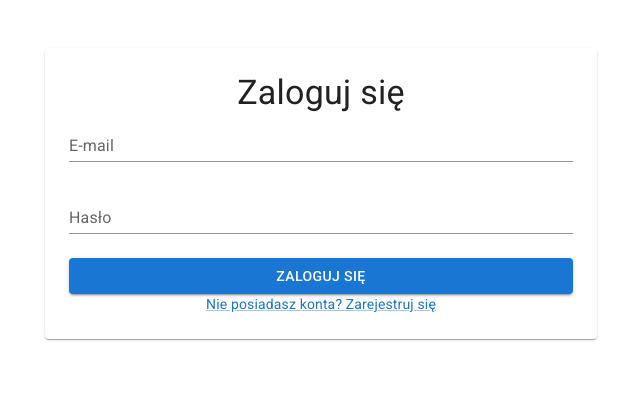
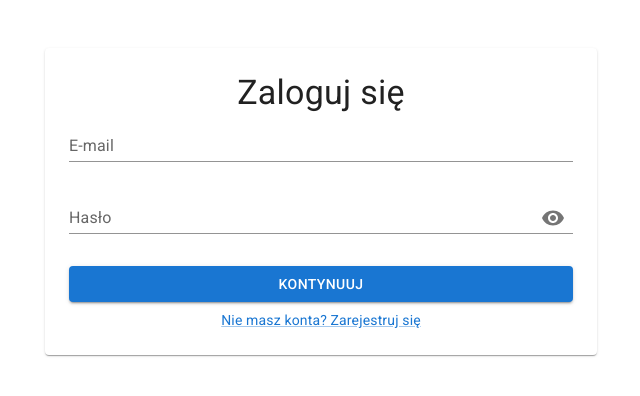
Before and after one commit to TymekSzczepkowski/Teachly-Frontend, a React (Create React App) app in the folder teachly-frontend/: page /login in a window 1280 px wide. Shown: the top 396 px of the page, without its empty margins (319-959 px from the left). Built offline with nearby package versions, Linux system fonts and the light colour scheme.

Commit message:
end of login and registration

```diff
--- /dev/null
+++ b/teachly-frontend/src/hooks/Auth/registerVerification.js
@@ -0,0 +1,67 @@
+export default function registerVerification(
+  alignment,
+  setErrorInfo,
+  errorInfo,
+  state
+) {
+  const profileTypeVerifier = () => {
+    if (alignment === "") {
+      setErrorInfo({
+        ...errorInfo,
+        profileTypeError: "Proszę wybrać typ profilu",
+      });
+      return false;
+    } else {
+      return true;
+    }
+  };
+
+  const passwordVerifier = () => {
+    if (state.password === "") {
+      setErrorInfo({ ...errorInfo, passwordError: "Proszę wpisać hasło" });
+      return false;
+    } else if (state.repeatPassword === "") {
+      setErrorInfo({
+        ...errorInfo,
+        repeatPasswordError: "Powtórz hasło",
+      });
+      return false;
+    } else if (state.password !== state.repeatPassword) {
+      setErrorInfo({
+        ...errorInfo,
+        passwordError: "Hasła nie są takie same",
+      });
+      return false;
+    } else
+      setErrorInfo({
+        ...errorInfo,
+        repeatPasswordError: "",
+        passwordError: "",
+      });
+    return true;
+  };
+
+  const detailsVerifier = () => {
+    if (
+      state.firstName === "" ||
+      state.lastName === "" ||
+      state.sex === "" ||
+      state.country === "" ||
+      state.region === "" ||
+      state.city === "" ||
+      state.image === ""
+    ) {
+      setErrorInfo({
+        ...errorInfo,
+        detailsError: "Wszystkie pola muszą zostać wypełnione",
+      });
+      return false;
+    } else
+      setErrorInfo({
+        ...errorInfo,
+        detailsError: "",
+      });
+    return true;
+  };
+  return { profileTypeVerifier, passwordVerifier, detailsVerifier };
+}
--- a/teachly-frontend/src/pages/Auth/Login/Login.js
+++ b/teachly-frontend/src/pages/Auth/Login/Login.js
@@ -1,16 +1,49 @@
-import React from "react";
+import React, { useState } from "react";
+import emailVerification from "../../../hooks/Auth/emailVerification";
+import Visibility from "@mui/icons-material/Visibility";
+import VisibilityOff from "@mui/icons-material/VisibilityOff";
 import {
   Container,
   Paper,
   Typography,
   Grid,
   TextField,
+  Stack,
   Button,
   Box,
-  Link
+  Link,
+  IconButton,
+  InputAdornment,
 } from "@mui/material/";
 
 function Login() {
+  const [showPassword, setShowPassword] = useState(true);
+
+  const [state, setState] = useState({
+    email: "",
+    password: "",
+  });
+
+  const [errorInfo, setErrorInfo] = useState({
+    emailError: "",
+    passwordError: "",
+  });
+
+  const emailVerifier = emailVerification(state, errorInfo, setErrorInfo);
+
+  const passwordVerifier = () => {
+    if (state.password === "") {
+      setErrorInfo({ ...errorInfo, passwordError: "Proszę wpisać hasło" });
+    }
+  };
+
+  const handleClickShowPassword = () => {
+    setShowPassword(!showPassword);
+  };
+
+  const handleMouseDownPassword = (e) => {
+    e.preventDefault();
+  };
   return (
     <Container maxWidth='sm' sx={{ mb: 4 }}>
       <Paper sx={{ my: { xs: 10, md: 6 }, p: { xs: 3.5, md: 3 } }}>
@@ -19,32 +52,66 @@ function Login() {
         </Typography>
         <Grid container spacing={3}>
           <Grid item xs={12}>
-            <TextField fullWidth variant='standard' label='E-mail' />
+            <TextField
+              fullWidth
+              variant='standard'
+              error={errorInfo.emailError === "" ? false : true}
+              helperText={errorInfo.emailError}
+              fullWidth
+              variant='standard'
+              label='E-mail'
+              value={state.email}
+              onChange={(e) => {
+                setState({ ...state, email: e.target.value });
+              }}
+            />
           </Grid>
           <Grid item xs={12}>
             <TextField
+              InputProps={{
+                endAdornment: (
+                  <InputAdornment position='end'>
+                    <IconButton
+                      aria-label='toggle password visibility'
+                      onClick={handleClickShowPassword}
+                      onMouseDown={handleMouseDownPassword}>
+                      {showPassword ? <Visibility /> : <VisibilityOff />}
+                    </IconButton>
+                  </InputAdornment>
+                ),
+              }}
+              error={errorInfo.passwordError === "" ? false : true}
+              helperText={errorInfo.passwordError}
               fullWidth
               variant='standard'
               label='Hasło'
-              placeholder='Podaj hasło'
-              type='password'
+              value={state.password}
+              type={showPassword ? "password" : "text"}
+              onChange={(e) => {
+                setState({ ...state, password: e.target.value });
+              }}
             />
           </Grid>
-          <Grid item xs={12}>
-            <Button
+        </Grid>
+        <Stack direction='row' spacing={2} sx={{ my: 4, mb: 1 }}>
+          <Button
+            onClick={(e) => {
+              e.preventDefault();
+              passwordVerifier();
+              emailVerifier();
+            }}
             fullWidth
             variant='contained'>
-              Zaloguj się
-            </Button>
-          </Grid>
-        </Grid>
+            Kontynuuj
+          </Button>
+        </Stack>
         <Box
           sx={{
             display: "flex",
             justifyContent: "center",
           }}>
           <Link href='/register' variant='body2'>
-            Nie posiadasz konta? Zarejestruj się
+            Nie masz konta? Zarejestruj się
           </Link>
         </Box>
       </Paper>
--- a/teachly-frontend/src/pages/Auth/Register/Register.js
+++ b/teachly-frontend/src/pages/Auth/Register/Register.js
@@ -2,6 +2,7 @@ import React, { useState } from "react";
 import UserDetails from "./UserDetails";
 import PersonalDetails from "./PersonalDetails";
 import Confirmation from "./Confirmation";
+import registerVerification from "../../../hooks/Auth/registerVerification";
 import emailVerification from "../../../hooks/Auth/emailVerification";
 import {
   Container,
@@ -40,8 +41,9 @@ function Register() {
     repeatPasswordError: "",
     detailsError: "",
   });
-
-  const toBigLetter = (word) => {};
+  const emailVerifier = emailVerification(state, errorInfo, setErrorInfo);
+  const { profileTypeVerifier, passwordVerifier, detailsVerifier } =
+    registerVerification(alignment, setErrorInfo, errorInfo, state);
 
   const previousStep = () => {
     setStep(step - 1);
@@ -50,79 +52,30 @@ function Register() {
     setStep(step + 1);
   };
 
-  const emailVerifier = emailVerification(state, errorInfo, setErrorInfo);
-
-  const profileTypeVerifier = () => {
-    if (alignment === "") {
-      setErrorInfo({
-        ...errorInfo,
-        profileTypeError: "Proszę wybrać typ profilu",
-      });
-      return false;
-    } else {
-      return true;
-    }
-  };
-  const passwordVerifier = () => {
-    if (state.password === "") {
-      setErrorInfo({ ...errorInfo, passwordError: "Proszę wpisać hasło" });
-      return false;
-    } else if (state.repeatPassword === "") {
-      setErrorInfo({
-        ...errorInfo,
-        repeatPasswordError: "Powtórz hasło",
-      });
-      return false;
-    } else if (state.password !== state.repeatPassword) {
-      setErrorInfo({
-        ...errorInfo,
-        passwordError: "Hasła nie są takie same",
-      });
-      return false;
-    } else
-      setErrorInfo({
-        ...errorInfo,
-        repeatPasswordError: "",
-        passwordError: "",
-      });
-    return true;
+  const toBigLetter = (word) => {
+    word = word[0].toUpperCase() + word.slice(1);
+    return word;
   };
 
-  const detailsVerifier = () => {
-    if (
-      state.firstName === "" ||
-      state.lastName === "" ||
-      state.sex === "" ||
-      state.country === "" ||
-      state.region === "" ||
-      state.city === "" ||
-      state.image === ""
-    ) {
-      setErrorInfo({
-        ...errorInfo,
-        detailsError: "Wszystkie pola muszą zostać wypełnione",
-      });
-      return false;
-    } else
-      setErrorInfo({
-        ...errorInfo,
-        detailsError: "",
-      });
-    return true;
-  };
-
-  const conutineHandler = () => {
+  const continueHandler = () => {
     if (step === 1) {
       if (profileTypeVerifier() && emailVerifier() && passwordVerifier()) {
         nextStep();
       }
     } else if (step === 2) {
       if (detailsVerifier()) {
+        setState({
+          ...state,
+          firstName: toBigLetter(state.firstName),
+          lastName: toBigLetter(state.lastName),
+        });
         nextStep();
       }
     } else if (step === 3) {
       //send to backend
       nextStep();
+    } else if (step === 4) {
+      //mailing
     }
   };
 
@@ -174,6 +127,8 @@ function Register() {
   return (
     <Container maxWidth='sm' sx={{ mb: 4 }}>
       <Paper sx={{ my: { xs: 10, md: 6 }, p: { xs: 3.5, md: 3 } }}>
+        {step !== 4 && (
+          <div>
             <Typography variant='h4' align='center'>
               Zarejestruj się
             </Typography>
@@ -184,9 +139,11 @@ function Register() {
                 </Step>
               ))}
             </Stepper>
+          </div>
+        )}
         {getStepContent(step)}
         <Stack direction='row' spacing={2} sx={{ my: 4, mb: 1 }}>
-          {step !== 1 && (
+          {step !== 1 && step !== 4 && (
             <Button
               fullWidth
               color='inherit'
@@ -202,7 +159,7 @@ function Register() {
             variant='contained'
             onClick={(e) => {
               e.preventDefault();
-              conutineHandler();
+              continueHandler();
             }}>
             Kontynuuj
           </Button>
--- a/teachly-frontend/src/pages/Auth/Register/Success.js
+++ b/teachly-frontend/src/pages/Auth/Register/Success.js
@@ -1,10 +1,21 @@
-import React from "react";
+import React, { useState } from "react";
+import { Box, LinearProgress, Fade, Typography } from "@mui/material";
 
 function Success() {
+  const [show, setShow] = useState(false);
+  const time = setTimeout(() => {
+    setShow(true);
+  }, 4000);
   return (
-    <div>
-      <h1>Udało się, Witaj w stadzie!</h1>
-    </div>
+    <Box sx={{ width: "100%" }}>
+      {show ? (
+        <Fade in>
+          <Typography align="center" variant='h2'>Witaj w Teachly</Typography>
+        </Fade>
+      ) : (
+        <LinearProgress />
+      )}
+    </Box>
   );
 }
 
```
Lines whose indentation alone changed are shown as unchanged.
